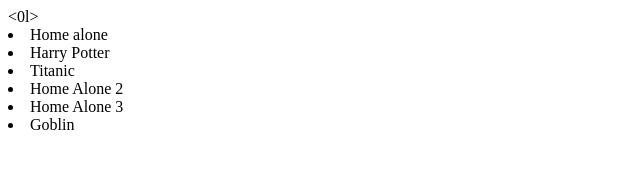
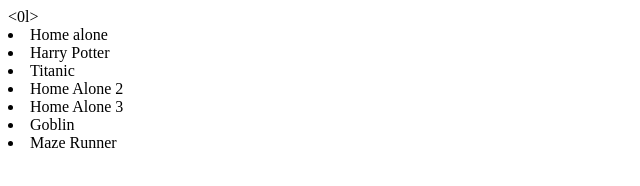
Before and after one commit to soniathephoenix/my-first-gh-repo-test, a plain HTML site: page my-first-git/index.html in a window 1280 px wide. Shown: the whole page, without its empty margins (0-640 px from the left). Drawn offline with Linux system fonts and the light colour scheme.

Commit message:
Add Maze Runner

```diff
--- a/my-first-git/index.html
+++ b/my-first-git/index.html
@@ -13,6 +13,9 @@
         <li>Home Alone 2</li>
         <li>Home Alone 3</li>
         <li>Goblin</li>
+        <li>Maze Runner</li>
+
+
     </0l>
 </body>
 </html>
```
